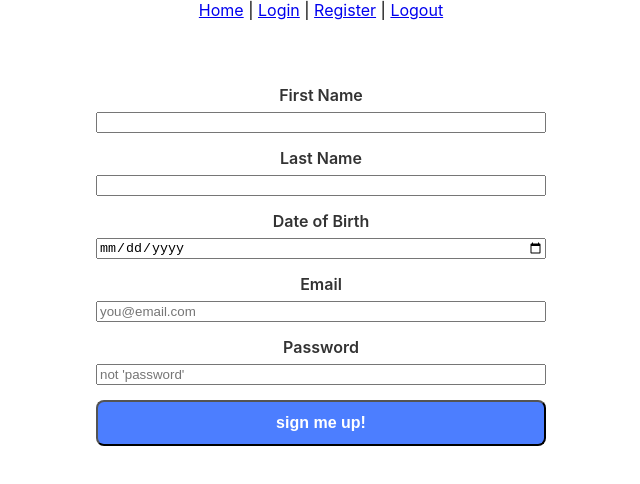
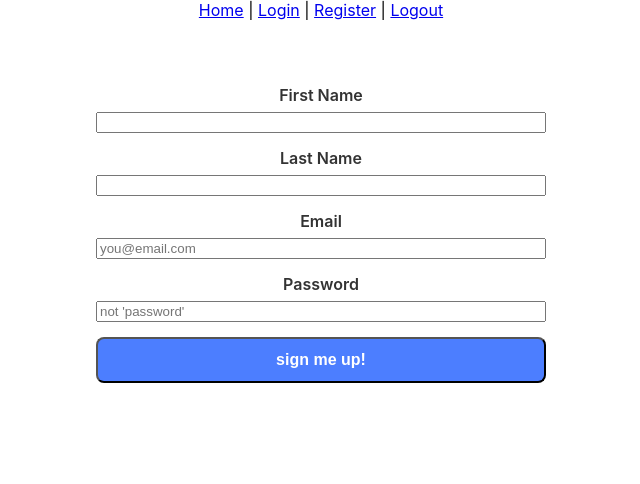
Before and after one commit to JonGlaab/Pollarity-Frontend, a React (Create React App) app: page /register in a window 1280 px wide. Shown: the top 484 px of the page, without its empty margins (319-959 px from the left). Built offline with nearby package versions, Linux system fonts and the light colour scheme.

Commit message:
removed DoB

```diff
--- a/src/pages/Register.js
+++ b/src/pages/Register.js
@@ -45,10 +45,6 @@ function Register() {
                 <ErrorMessage name="lastName" component="span" className='error' />
                 <Field id="register" name="lastName" />
 
-                <label>Date of Birth</label>
-                <ErrorMessage name="DoB" component="span" className='error' />
-                <Field type="date" id="register" name="DoB" />
-
                 <label>Email</label>
                 <ErrorMessage name="email" component="span" className='error' />
                 <Field type="email" id="register" name="email" placeholder="you@email.com" />
```
